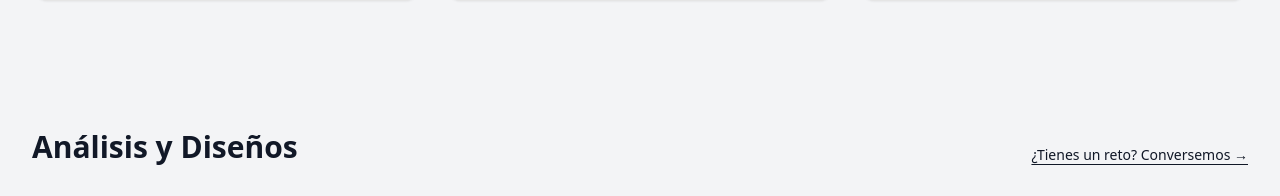
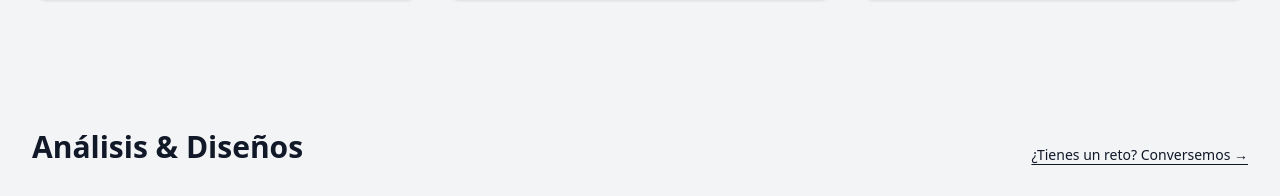
Before and after one commit to ingcivilarqricardomorales-bit/rm-engineering-site, a React (Vite) app: page / in a window 1280 px wide. Shown: the part 1283-1479 px from the top of the page. Built offline with nearby package versions, Linux system fonts and the light colour scheme; grey boxes are pictures that could not be loaded.

Commit message:
Update App.jsx

```diff
--- a/src/App.jsx
+++ b/src/App.jsx
@@ -122,7 +122,7 @@ export default function App() {
       {/* Proyectos / Portafolio */}
       <section id="projects" className="mx-auto max-w-7xl px-4 sm:px-6 lg:px-8 py-16">
         <div className="flex items-end justify-between">
-          <h2 className="text-3xl font-bold">Análisis y Diseños</h2>
+          <h2 className="text-3xl font-bold">Análisis & Diseños</h2>
           <a href="#contact" className="text-sm underline underline-offset-4 hover:opacity-80">
             ¿Tienes un reto? Conversemos →
           </a>
```
